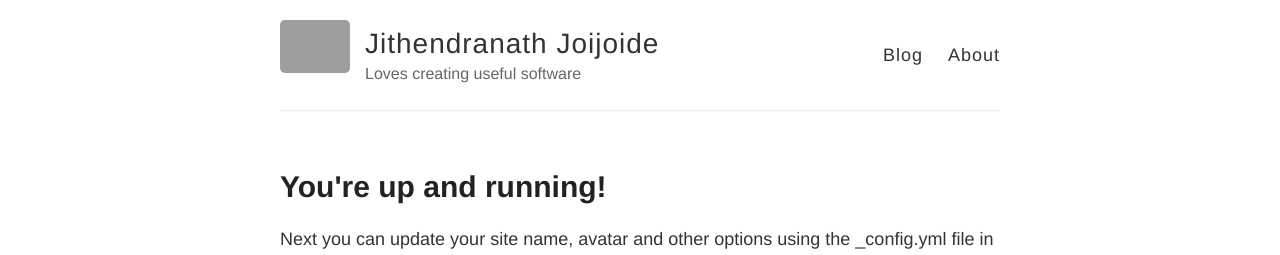
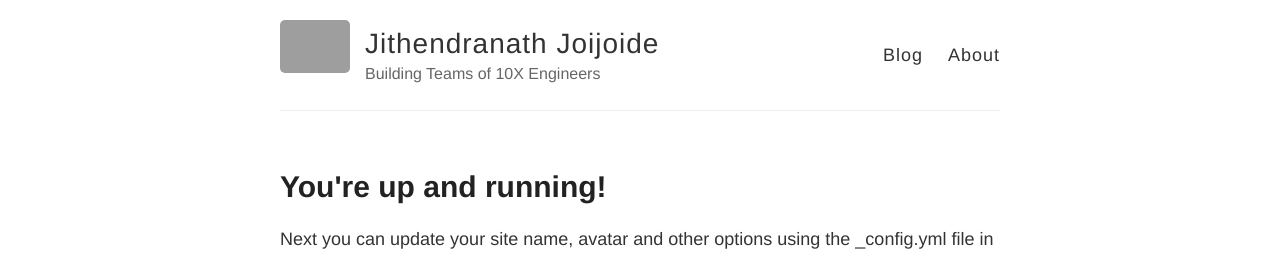
Before and after one commit to jithu123/jithu123.github.io, a Jekyll site: the page built from _posts/2014-3-3-Hello-World.md, in a window 1280 px wide. Shown: the top 255 px of the page. Built offline with Jekyll 4.4.1, drawn with Linux system fonts in a browser that asks for light colours; grey boxes are pictures that could not be loaded.

Commit message:
Update _config.yml

```diff
--- a/_config.yml
+++ b/_config.yml
@@ -6,7 +6,7 @@
 name: Jithendranath Joijoide
 
 # Short bio or description (displayed in the header)
-description: Loves creating useful software
+description: Building Teams of 10X Engineers
 
 # URL of your avatar or profile pic (you could use your GitHub profile pic)
 avatar: https://raw.githubusercontent.com/barryclark/jekyll-now/master/images/jekyll-logo.png
```
